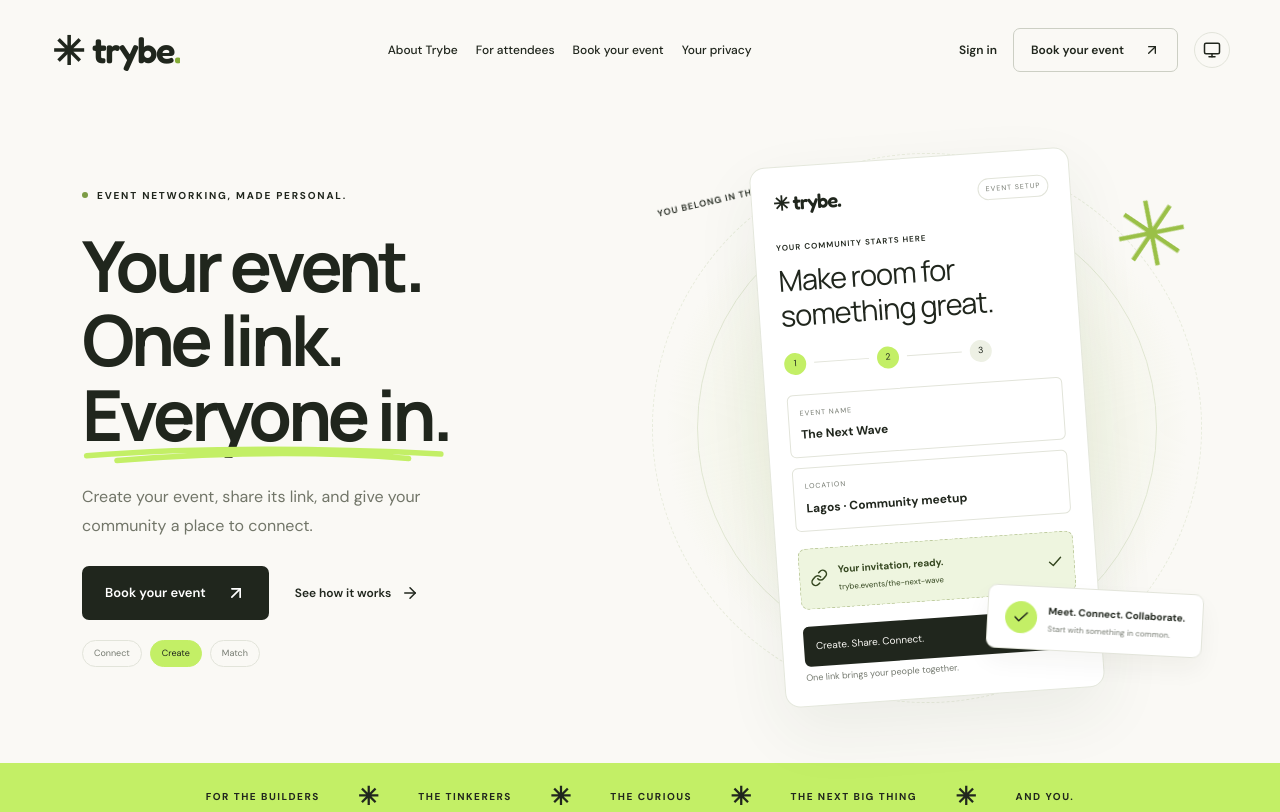
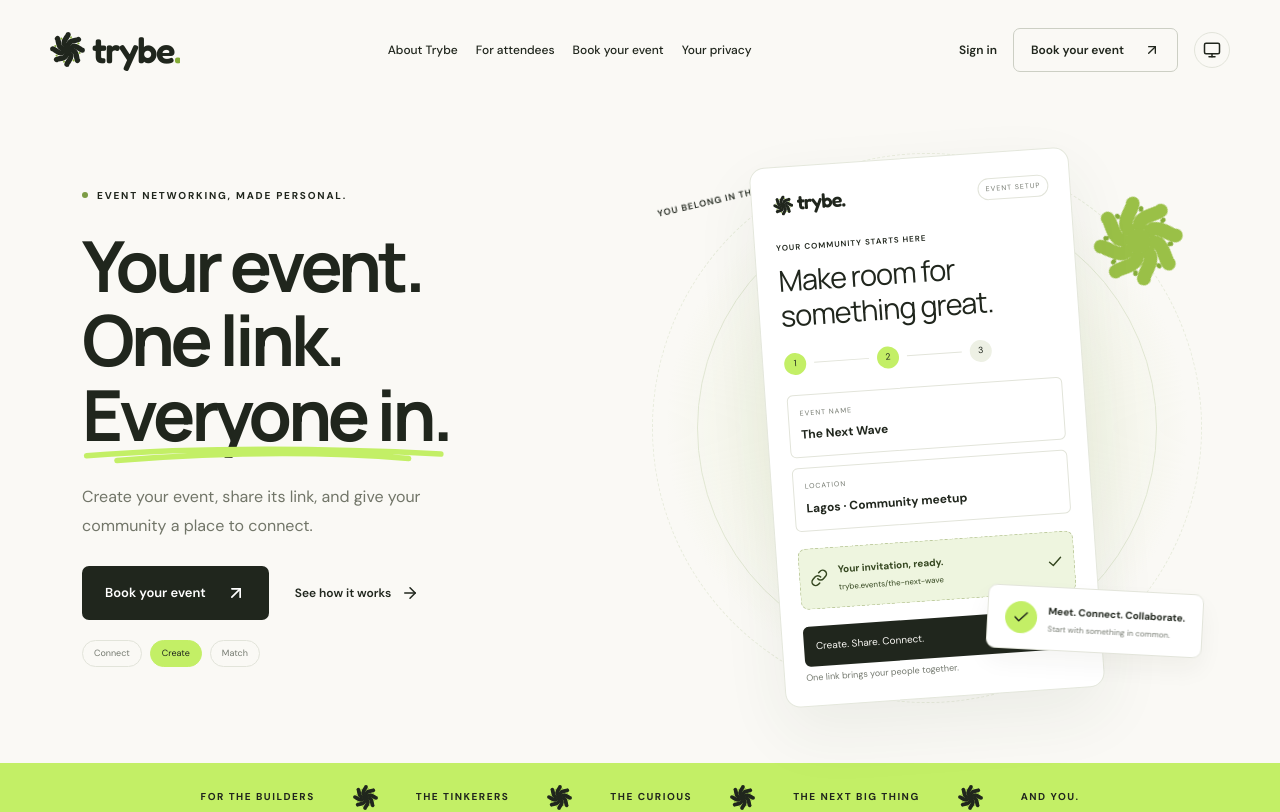
Before and after one commit to Trybe-event/marketing, a Next.js app: page / in a window 1280 px wide. Shown: the top 812 px of the page. Built offline with nearby package versions, Linux system fonts and the light colour scheme.

Commit message:
feat(brand): apply approved twisted Trybe symbol

```diff
--- a/app/page.tsx
+++ b/app/page.tsx
@@ -1,4 +1,7 @@
 "use client";
+
+import { BrandMark } from "../components/brand-mark";
+
 import { useState, useEffect } from "react";
 import BrandLogo from "../components/brand-logo";
 import { accountHref, webAppOrigin } from "../lib/account-links";
@@ -265,13 +268,17 @@ export default function Home() {
           <div className="hero-visual">
             <div className="orbit orbit-one" />
             <div className="orbit orbit-two" />
-            <span className="floating-star">✳</span>
+            <span className="floating-star">
+              <BrandMark />
+            </span>
             <span className="floating-note">YOU BELONG IN THE ROOM.</span>
             <div className="showcase-content" key={slide}>
               {slide === 0 ? (
                 <div className="event-app">
                   <div className="app-top">
-                    <span className="mini-logo">✳ trybe.</span>
+                    <span className="mini-logo">
+                      <BrandMark /> trybe.
+                    </span>
                     <span className="app-avatar">T</span>
                   </div>
                   <div className="event-label">
@@ -330,7 +337,9 @@ export default function Home() {
               ) : slide === 1 ? (
                 <div className="event-app event-create-preview">
                   <div className="app-top">
-                    <span className="mini-logo">✳ trybe.</span>
+                    <span className="mini-logo">
+                      <BrandMark /> trybe.
+                    </span>
                     <span className="preview-label">EVENT SETUP</span>
                   </div>
                   <span className="event-label">
@@ -374,7 +383,9 @@ export default function Home() {
               ) : (
                 <div className="event-app ai-preview">
                   <div className="app-top">
-                    <span className="mini-logo">✳ trybe.</span>
+                    <span className="mini-logo">
+                      <BrandMark /> trybe.
+                    </span>
                     <span className="preview-label">CONNECT AI</span>
                   </div>
                   <div className="ai-orb">
@@ -426,13 +437,21 @@ export default function Home() {
         </section>
         <div className="belief-strip">
           <span>FOR THE BUILDERS</span>
-          <span className="asterisk">✳</span>
+          <span className="asterisk">
+            <BrandMark />
+          </span>
           <span>THE TINKERERS</span>
-          <span className="asterisk">✳</span>
+          <span className="asterisk">
+            <BrandMark />
+          </span>
           <span>THE CURIOUS</span>
-          <span className="asterisk">✳</span>
+          <span className="asterisk">
+            <BrandMark />
+          </span>
           <span>THE NEXT BIG THING</span>
-          <span className="asterisk">✳</span>
+          <span className="asterisk">
+            <BrandMark />
+          </span>
           <span>AND YOU.</span>
         </div>
         <section className="section container about" id="about">
@@ -867,7 +886,9 @@ export default function Home() {
             Walk in curious.
             <br />
             Leave <span className="serif">connected.</span>
-            <span className="cta-star">✳</span>
+            <span className="cta-star">
+              <BrandMark />
+            </span>
           </h2>
           <div>
             <a className="button primary" href={accountHref("attendee")}>
--- a/components/brand-logo.tsx
+++ b/components/brand-logo.tsx
@@ -1,9 +1,10 @@
+import { BrandMark } from "./brand-mark";
 import Link from "next/link";
 export default function BrandLogo() {
   return (
     <Link className="logo brand-logo" href="/" aria-label="Trybe home">
       <span className="brand-symbol logo-mark" aria-hidden="true">
-        ✳
+        <BrandMark />
       </span>
       <span className="brand-word">
         trybe<span className="brand-dot">.</span>
--- /dev/null
+++ b/components/brand-mark.tsx
@@ -0,0 +1,43 @@
+export function BrandMark({ className }: { className?: string }) {
+  return (
+    <svg
+      aria-hidden="true"
+      viewBox="0 0 36 36"
+      width="1em"
+      height="1em"
+      className={className}
+      style={{
+        display: "inline-block",
+        verticalAlign: "middle",
+        flexShrink: 0,
+      }}
+    >
+      <g
+        stroke="currentColor"
+        strokeWidth="5.5"
+        strokeLinecap="round"
+        fill="none"
+      >
+        <path d="M 19.737 11.736 C 20.529 8.222 27.880 8.947 29.207 7.731" />
+        <path d="M 23.657 14.799 C 26.702 12.874 31.387 18.584 33.186 18.663" />
+        <path d="M 24.264 19.737 C 27.778 20.529 27.053 27.880 28.269 29.207" />
+        <path d="M 21.201 23.657 C 23.126 26.702 17.416 31.387 17.337 33.186" />
+        <path d="M 16.263 24.264 C 15.471 27.778 8.120 27.053 6.793 28.269" />
+        <path d="M 12.343 21.201 C 9.298 23.126 4.613 17.416 2.814 17.337" />
+        <path d="M 11.736 16.263 C 8.222 15.471 8.947 8.120 7.731 6.793" />
+        <path d="M 14.799 12.343 C 12.874 9.298 18.584 4.613 18.663 2.814" />
+      </g>
+      <g stroke="#85ad38" strokeWidth="1.8" strokeLinecap="round">
+        <path d="M 29.064 11.867 L 29.501 11.625" />
+        <path d="M 30.160 21.487 L 30.641 21.625" />
+        <path d="M 24.133 29.064 L 24.375 29.501" />
+        <path d="M 14.513 30.160 L 14.375 30.641" />
+        <path d="M 6.936 24.133 L 6.499 24.375" />
+        <path d="M 5.840 14.513 L 5.359 14.375" />
+        <path d="M 11.867 6.936 L 11.625 6.499" />
+        <path d="M 21.487 5.840 L 21.625 5.359" />
+      </g>
+      <circle cx="18" cy="18" r="5" fill="currentColor" />
+    </svg>
+  );
+}
--- a/components/product-experience.tsx
+++ b/components/product-experience.tsx
@@ -1,4 +1,7 @@
 "use client";
+
+import { BrandMark } from "./brand-mark";
+
 import { useState } from "react";
 import {
   ArrowRight,
@@ -165,7 +168,9 @@ export default function ProductExperience() {
           <div className="community-ring ring-large" />
           <div className="community-ring ring-small" />
           <div className="community-center">
-            <span>✳</span>
+            <span>
+              <BrandMark />
+            </span>
             <strong>128 attendees</strong>
             <small>One shared event</small>
           </div>
```
Also changed, not shown: 1 other file (tests, documents, lock files or other folders).
